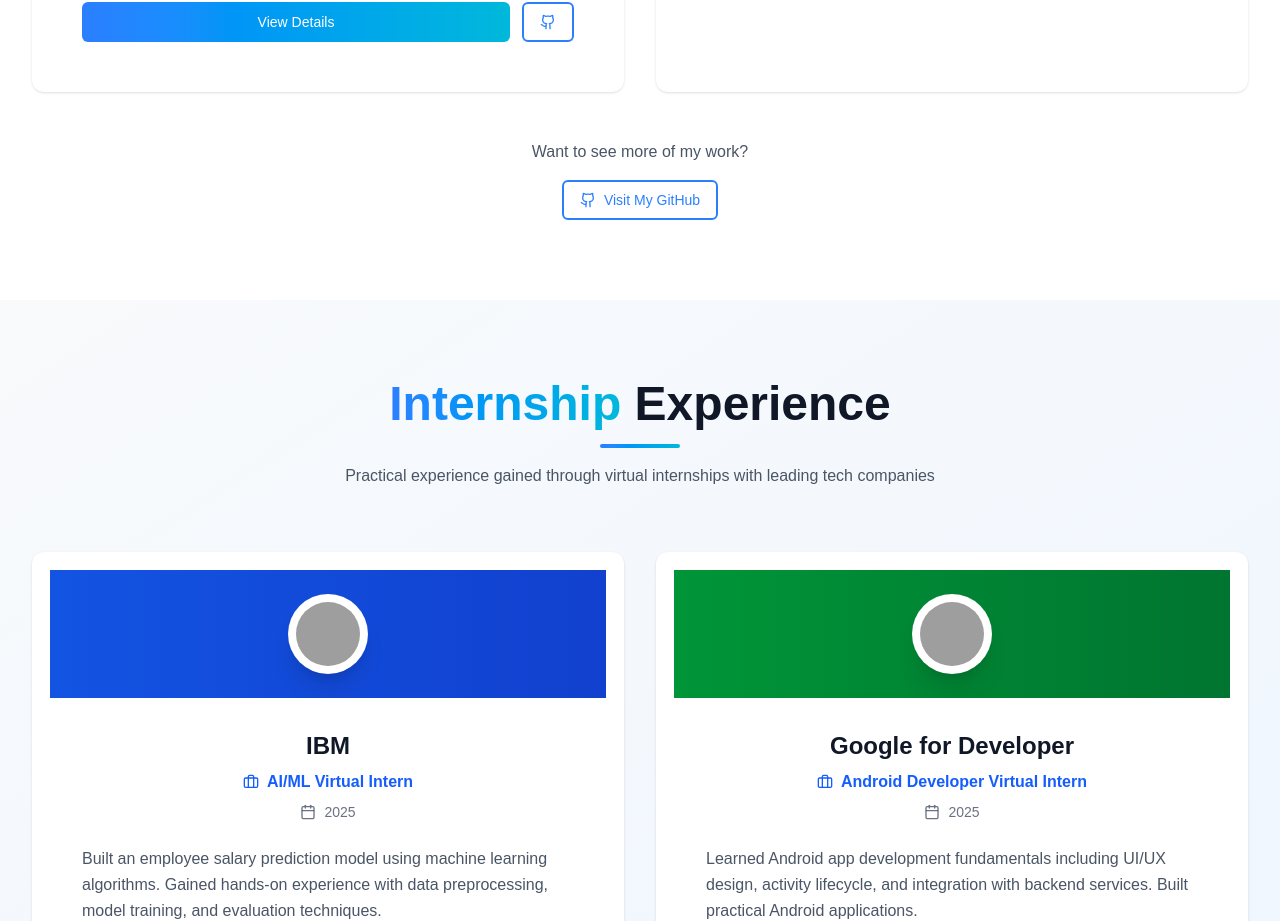
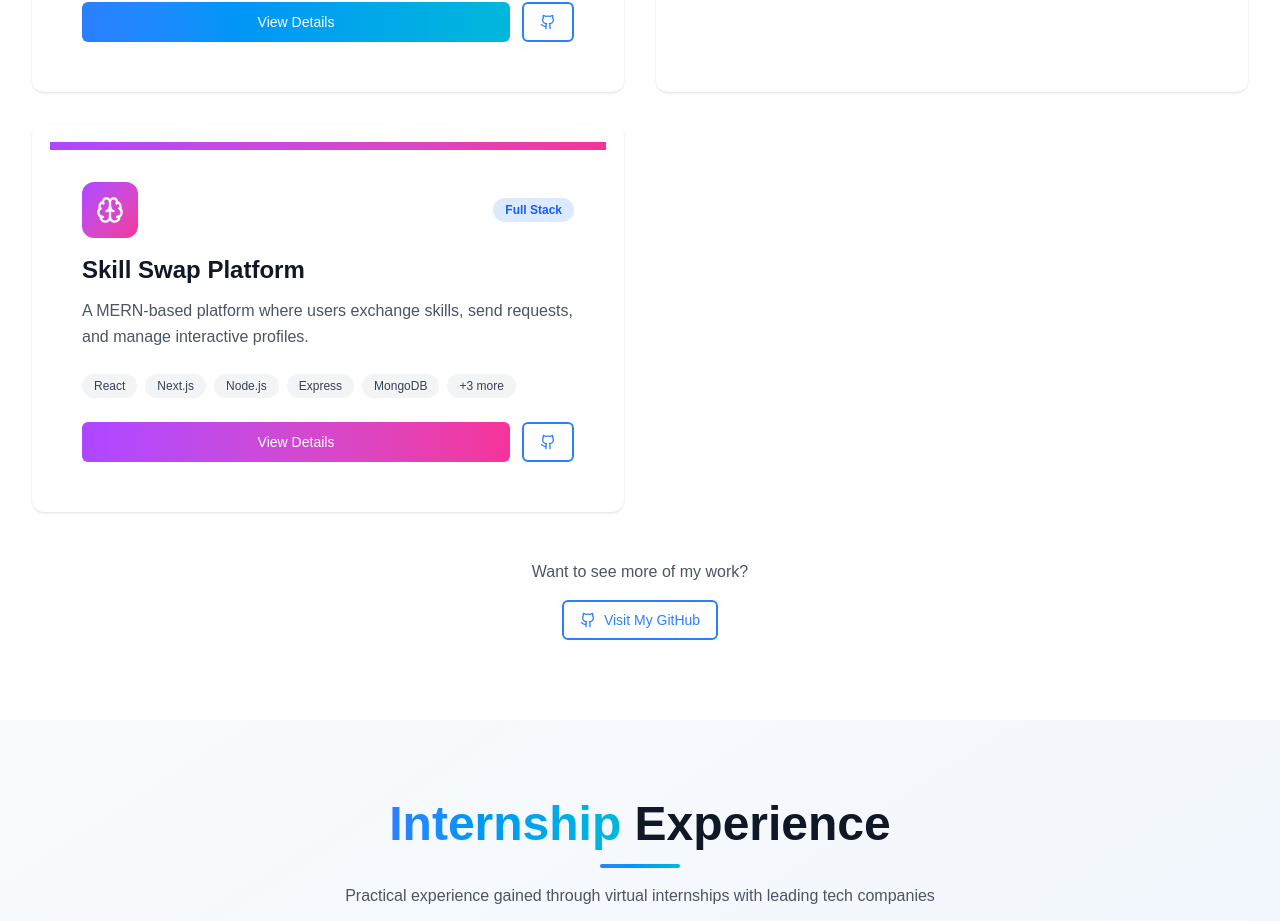
Before and after one commit to Kaushal2644/My-Portfolio, a Next.js app: page / in a window 1280 px wide. Shown: the part 3257-4178 px from the top of the page. Built offline with nearby package versions, Linux system fonts and the light colour scheme; grey boxes are pictures that could not be loaded.

Commit message:
Update Project Section

```diff
--- a/components/portfolio/ProjectsSection.jsx
+++ b/components/portfolio/ProjectsSection.jsx
@@ -18,35 +18,57 @@
   const projects = [
     {
       title: "Employee Salary Prediction",
-      shortDescription: "Built a machine learning model using Python to predict employee salaries based on various features like experience, education, and role.",
-      fullDescription: "Developed a comprehensive machine learning solution to predict employee salaries with high accuracy. The system analyzes multiple factors including years of experience, educational background, job role, location, and industry sector. Implemented various regression algorithms and performed extensive feature engineering to optimize prediction accuracy.",
-      technologies: ["Python", "Machine Learning", "Scikit-learn", "Pandas", "NumPy", "Matplotlib", "Seaborn"],
+      shortDescription:
+        "Built a machine learning model using Python to predict employee salaries based on various features like experience, education, and role.",
+      fullDescription:
+        "Developed a comprehensive machine learning solution to predict employee salaries with high accuracy. The system analyzes multiple factors including years of experience, educational background, job role, location, and industry sector. Implemented various regression algorithms and performed extensive feature engineering to optimize prediction accuracy.",
+      technologies: [
+        "Python",
+        "Machine Learning",
+        "Scikit-learn",
+        "Pandas",
+        "NumPy",
+        "Matplotlib",
+        "Seaborn",
+      ],
       icon: Brain,
       gradient: "from-blue-500 to-cyan-500",
-      githubUrl: "https://github.com/Kaushal2644",
+      githubUrl: "https://github.com/Kaushal2644/Employ-Salary-Prediction.git",
       category: "Machine Learning",
       challenges: [
         "Handling missing and inconsistent data across different sources",
         "Feature selection from 20+ potential variables",
         "Achieving model accuracy above 85% threshold",
-        "Balancing model complexity with interpretability"
+        "Balancing model complexity with interpretability",
       ],
       achievements: [
         "Achieved 87% prediction accuracy on test dataset",
         "Reduced prediction error by 23% compared to baseline model",
         "Implemented cross-validation for robust performance",
-        "Created interactive visualizations for insights"
+        "Created interactive visualizations for insights",
       ],
       screenshots: [
         "https://images.unsplash.com/photo-1551288049-bebda4e38f71?w=800&h=400&fit=crop",
-        "https://images.unsplash.com/photo-1460925895917-afdab827c52f?w=800&h=400&fit=crop"
-      ]
+        "https://images.unsplash.com/photo-1460925895917-afdab827c52f?w=800&h=400&fit=crop",
+      ],
     },
     {
       title: "Geolocation-based Attendance Tracking",
-      shortDescription: "Developed an IoT and MERN stack application that tracks student attendance using smartwatch geolocation data.",
-      fullDescription: "Created an innovative attendance management system that leverages IoT smartwatch technology combined with geolocation services. The system automatically marks attendance when students enter designated classroom zones, eliminating manual roll calls. Features include real-time tracking, automated notifications, comprehensive admin dashboard, and detailed analytics for attendance patterns.",
-      technologies: ["React", "Node.js", "MongoDB", "Express", "IoT", "Geolocation API", "JWT", "Socket.io", "Material-UI"],
+      shortDescription:
+        "Developed an IoT and MERN stack application that tracks student attendance using smartwatch geolocation data.",
+      fullDescription:
+        "Created an innovative attendance management system that leverages IoT smartwatch technology combined with geolocation services. The system automatically marks attendance when students enter designated classroom zones, eliminating manual roll calls. Features include real-time tracking, automated notifications, comprehensive admin dashboard, and detailed analytics for attendance patterns.",
+      technologies: [
+        "React",
+        "Node.js",
+        "MongoDB",
+        "Express",
+        "IoT",
+        "Geolocation API",
+        "JWT",
+        "Socket.io",
+        "Material-UI",
+      ],
       icon: MapPin,
       gradient: "from-cyan-500 to-blue-500",
       githubUrl: "https://github.com/Kaushal2644",
@@ -55,19 +77,57 @@
         "Ensuring accurate geolocation within building boundaries",
         "Managing real-time data sync for multiple devices",
         "Battery optimization for continuous location tracking",
-        "Handling network connectivity issues in smartwatches"
+        "Handling network connectivity issues in smartwatches",
       ],
       achievements: [
         "Reduced attendance marking time by 95%",
         "99.2% accuracy in geofence detection",
         "Scaled to handle 500+ concurrent users",
-        "Real-time WebSocket implementation for instant updates"
+        "Real-time WebSocket implementation for instant updates",
       ],
       screenshots: [
         "https://images.unsplash.com/photo-1551434678-e076c223a692?w=800&h=400&fit=crop",
-        "https://images.unsplash.com/photo-1498050108023-c5249f4df085?w=800&h=400&fit=crop"
-      ]
-    }
+        "https://images.unsplash.com/photo-1498050108023-c5249f4df085?w=800&h=400&fit=crop",
+      ],
+    },
+    {
+      title: "Skill Swap Platform",
+      shortDescription:
+        "A MERN-based platform where users exchange skills, send requests, and manage interactive profiles.",
+      fullDescription:
+        "Developed a full-stack Skill Swap Platform using the MERN stack. Users can list skills they offer and want, browse others’ profiles, send and accept swap requests, and manage their skill portfolio. The platform includes authentication using JWT, image uploads, admin moderation panel, and responsive UI built with React + Tailwind CSS. Deployed on Vercel and Render for smooth performance.",
+      technologies: [
+        "React",
+        "Next.js",
+        "Node.js",
+        "Express",
+        "MongoDB",
+        "JWT",
+        "Tailwind CSS",
+        "Cloudinary",
+      ],
+      icon: Brain,
+      gradient: "from-purple-500 to-pink-500",
+      githubUrl: "https://github.com/Kaushal2644/Skill-Swap-Platform.git",
+      liveUrl: "https://skill-swap-platform-gamma.vercel.app",
+      category: "Full Stack",
+      challenges: [
+        "Building secure authentication with JWT and password hashing",
+        "Managing multiple skill categories and dynamic filtering",
+        "Handling image uploads through Cloudinary",
+        "Creating admin dashboard for moderation",
+      ],
+      achievements: [
+        "Fully functional live MERN application",
+        "Implemented secure skill request workflow",
+        "Added responsive UI with smooth animations",
+        "Deployed full-stack app with seamless integration",
+      ],
+      screenshots: [
+        "https://chatgpt.com/backend-api/estuary/content?id=file_00000000d990720890399a7451bdcd4d&ts=490361&p=fs&cid=1&sig=066c3159df4de3a7e8deb38d812d7023dc1289f6894281d3789b2bf742d2a0b0&v=0",
+        "https://images.unsplash.com/photo-1520700051972-5f2d74254a0c?w=800&h=400&fit=crop",
+      ],
+    },
   ];
 
   const categories = ["All", "Machine Learning", "Full Stack & IoT"];
```
